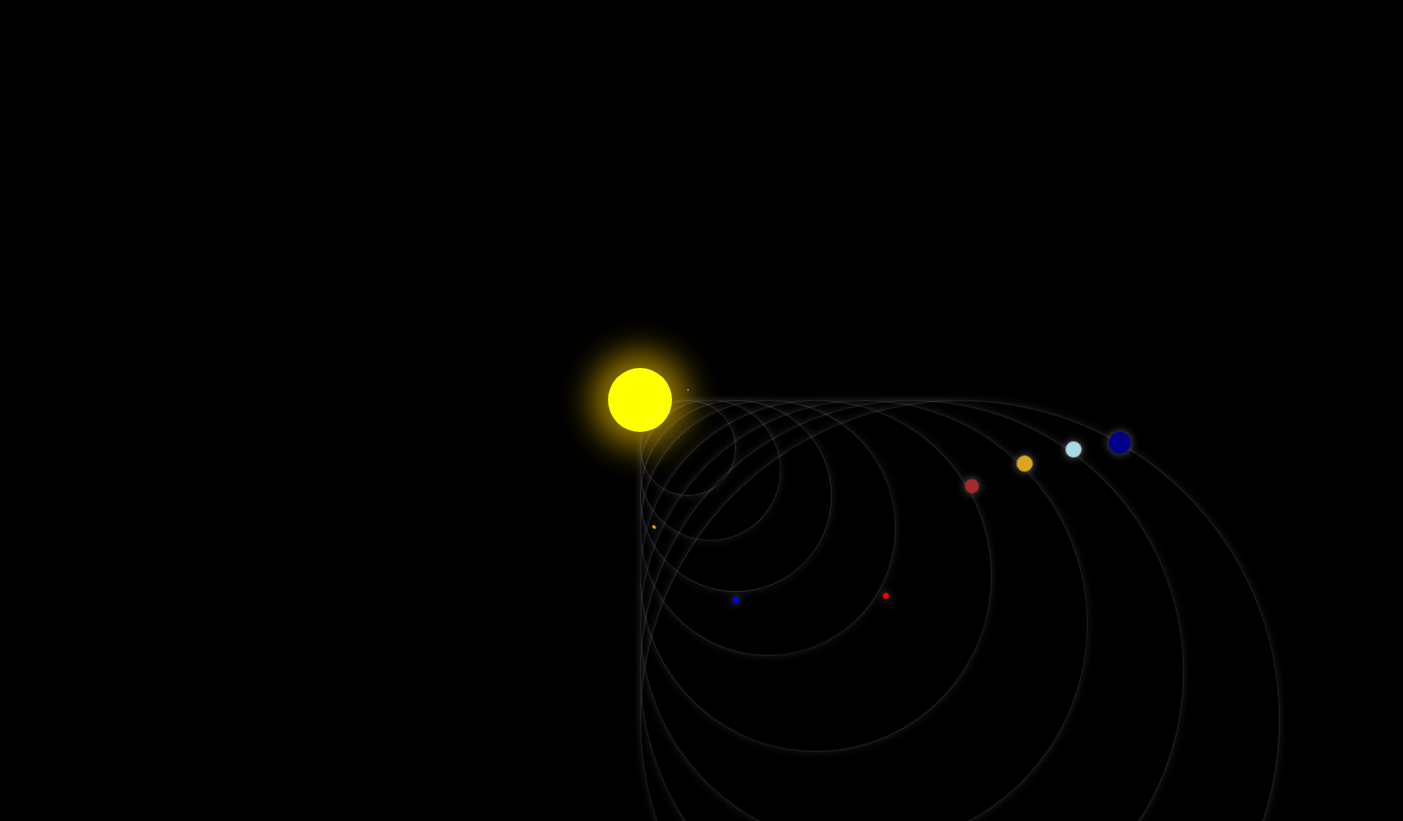
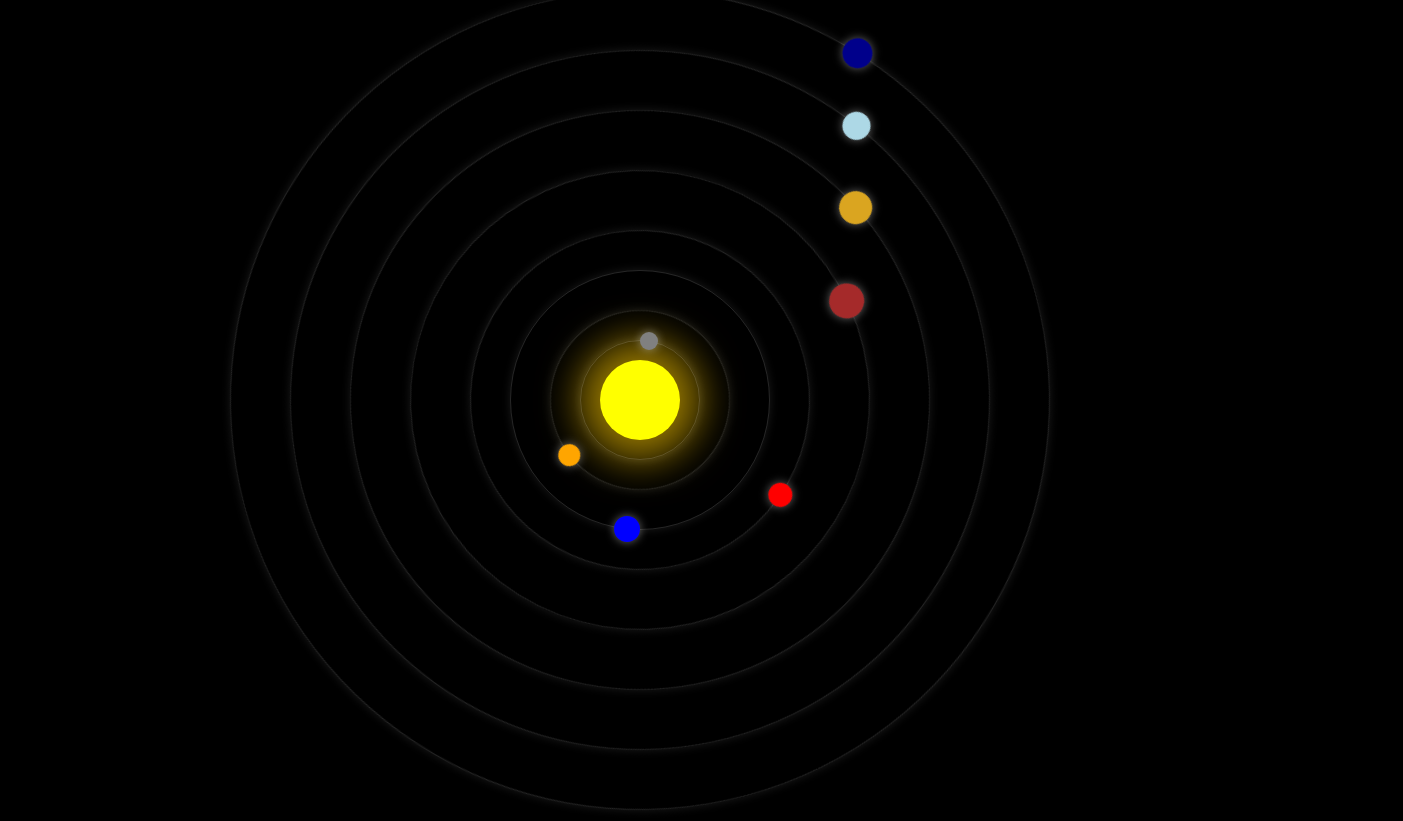
Before and after one commit to DaveNirmit/Animation, a plain HTML site: page index.html in a window 1280 px wide. Shown: the top 821 px of the page, 1403 px wide, since content can reach past the window. Drawn offline with Linux system fonts and the light colour scheme.

Commit message:
Update index.html

```diff
--- a/index.html
+++ b/index.html
@@ -22,11 +22,11 @@
             overflow: hidden;
         }
 
-        /* Solar System Container with responsive width */
+        /* Solar System Container */
         .solar-system {
             position: relative;
-            width: 80vmin;
-            height: 80vmin;
+            width: 800px;
+            height: 800px;
         }
 
         /* The Sun */
@@ -34,12 +34,13 @@
             position: absolute;
             top: 50%;
             left: 50%;
-            width: 10%;
-            height: 10%;
-            transform: translate(-50%, -50%);
+            width: 80px;
+            height: 80px;
+            margin-top: -40px;
+            margin-left: -40px;
             background-color: yellow;
             border-radius: 50%;
-            box-shadow: 0 0 4vmin 2vmin rgba(255, 204, 0, 0.6);
+            box-shadow: 0 0 40px 20px rgba(255, 204, 0, 0.6);
         }
 
         /* Orbit and Planet Styling */
@@ -51,65 +52,49 @@
             border-radius: 50%;
             transform-origin: center;
             animation-timing-function: linear;
-            box-shadow: 0 0 1vmin rgba(255, 255, 255, 0.1);
+            box-shadow: 0 0 10px rgba(255, 255, 255, 0.1);
         }
 
         .planet {
             position: absolute;
-            top: -1.5vmin;
+            top: -15px;
             left: 50%;
-            width: 3.5%;
-            height: 3.5%;
+            width: 30px;
+            height: 30px;
             background-color: white;
             border-radius: 50%;
-            box-shadow: 0 0 1vmin rgba(255, 255, 255, 0.4);
-            transform: translateX(-50%);
+            box-shadow: 0 0 10px rgba(255, 255, 255, 0.4);
         }
 
         /* Unique styles for each planet's size, color, and orbit speed */
-        .orbit.mercury { width: 15%; height: 15%; animation: rotate 5s infinite linear; }
-        .orbit.mercury .planet { background-color: gray; width: 2%; height: 2%; }
+        .orbit.mercury { width: 120px; height: 120px; margin-top: -60px; margin-left: -60px; animation: rotate 5s infinite linear; }
+        .orbit.mercury .planet { background-color: gray; width: 18px; height: 18px; top: -9px; }
 
-        .orbit.venus { width: 22%; height: 22%; animation: rotate 8s infinite linear; }
-        .orbit.venus .planet { background-color: orange; width: 2.5%; height: 2.5%; }
+        .orbit.venus { width: 180px; height: 180px; margin-top: -90px; margin-left: -90px; animation: rotate 8s infinite linear; }
+        .orbit.venus .planet { background-color: orange; width: 22px; height: 22px; top: -11px; }
 
-        .orbit.earth { width: 30%; height: 30%; animation: rotate 10s infinite linear; }
-        .orbit.earth .planet { background-color: blue; width: 3%; height: 3%; }
+        .orbit.earth { width: 260px; height: 260px; margin-top: -130px; margin-left: -130px; animation: rotate 10s infinite linear; }
+        .orbit.earth .planet { background-color: blue; width: 26px; height: 26px; top: -13px; }
 
-        .orbit.mars { width: 40%; height: 40%; animation: rotate 15s infinite linear; }
-        .orbit.mars .planet { background-color: red; width: 2.5%; height: 2.5%; }
+        .orbit.mars { width: 340px; height: 340px; margin-top: -170px; margin-left: -170px; animation: rotate 15s infinite linear; }
+        .orbit.mars .planet { background-color: red; width: 24px; height: 24px; top: -12px; }
 
-        .orbit.jupiter { width: 55%; height: 55%; animation: rotate 30s infinite linear; }
-        .orbit.jupiter .planet { background-color: brown; width: 4%; height: 4%; }
+        .orbit.jupiter { width: 460px; height: 460px; margin-top: -230px; margin-left: -230px; animation: rotate 30s infinite linear; }
+        .orbit.jupiter .planet { background-color: brown; width: 35px; height: 35px; top: -17.5px; }
 
-        .orbit.saturn { width: 70%; height: 70%; animation: rotate 40s infinite linear; }
-        .orbit.saturn .planet { background-color: goldenrod; width: 3.5%; height: 3.5%; }
+        .orbit.saturn { width: 580px; height: 580px; margin-top: -290px; margin-left: -290px; animation: rotate 40s infinite linear; }
+        .orbit.saturn .planet { background-color: goldenrod; width: 33px; height: 33px; top: -16.5px; }
 
-        .orbit.uranus { width: 85%; height: 85%; animation: rotate 50s infinite linear; }
-        .orbit.uranus .planet { background-color: lightblue; width: 3%; height: 3%; }
+        .orbit.uranus { width: 700px; height: 700px; margin-top: -350px; margin-left: -350px; animation: rotate 50s infinite linear; }
+        .orbit.uranus .planet { background-color: lightblue; width: 28px; height: 28px; top: -14px; }
 
-        .orbit.neptune { width: 100%; height: 100%; animation: rotate 60s infinite linear; }
-        .orbit.neptune .planet { background-color: darkblue; width: 3.5%; height: 3.5%; }
+        .orbit.neptune { width: 820px; height: 820px; margin-top: -410px; margin-left: -410px; animation: rotate 60s infinite linear; }
+        .orbit.neptune .planet { background-color: darkblue; width: 30px; height: 30px; top: -15px; }
 
         /* Keyframes for orbit rotation */
         @keyframes rotate {
             from { transform: rotate(0deg); }
             to { transform: rotate(360deg); }
-        }
-
-        /* Responsive adjustments */
-        @media (max-width: 768px) {
-            .solar-system {
-                width: 90vmin;
-                height: 90vmin;
-            }
-        }
-
-        @media (max-width: 480px) {
-            .solar-system {
-                width: 100vmin;
-                height: 100vmin;
-            }
         }
     </style>
 </head>
```
